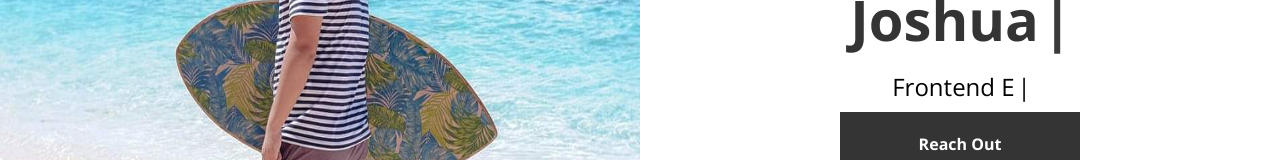
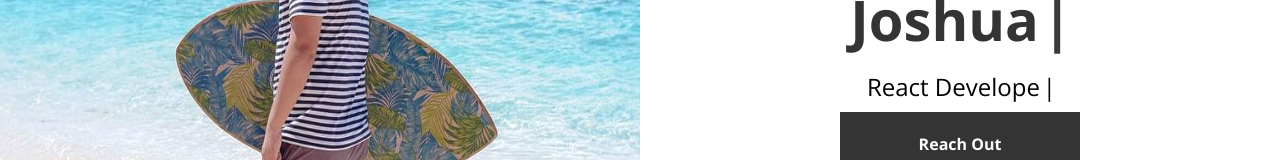
Before and after one commit to ornops/fe-portfolio, a React (Create React App) app: page / in a window 1280 px wide. Shown: the part 323-483 px from the top of the page. Built offline with nearby package versions, Linux system fonts and the light colour scheme.

Commit message:
Updated title

```diff
--- a/src/components/1-hero-section/hero-section.components.jsx
+++ b/src/components/1-hero-section/hero-section.components.jsx
@@ -15,7 +15,7 @@ const HeroSection = () =>{
                 <TypeWriter words="Joshua Ornopia" myClass="my-name"/>
                 </h1>
                 <div>
-                    <TypeWriter words="Frontend Engineer | QA Engineer" myClass="position-title"/>
+                    <TypeWriter words="React Developer | QA Engineer" myClass="position-title"/>
                 </div>
                 <a href='#contact-section'><button className="contact-button" href>Reach Out</button></a>
 
```
